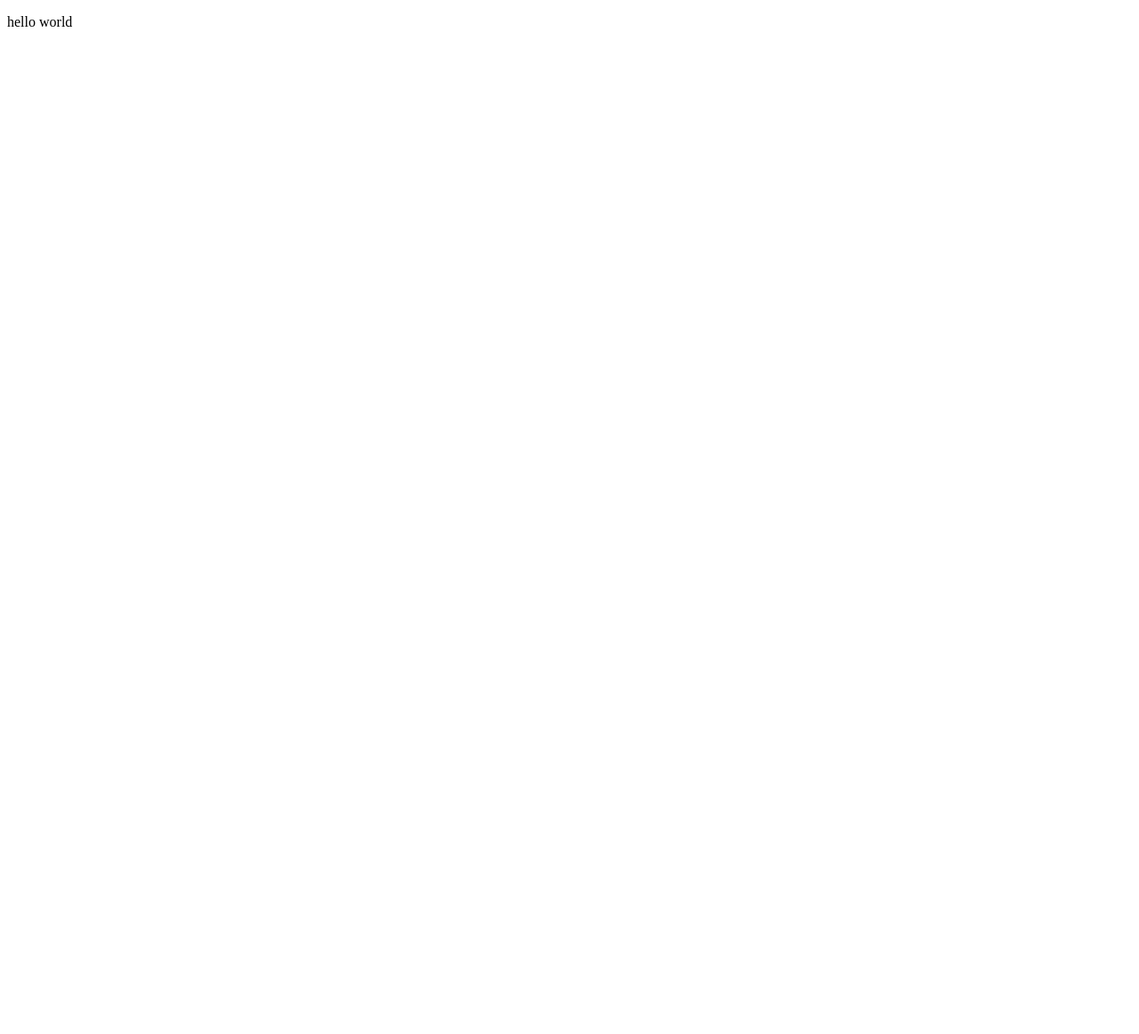
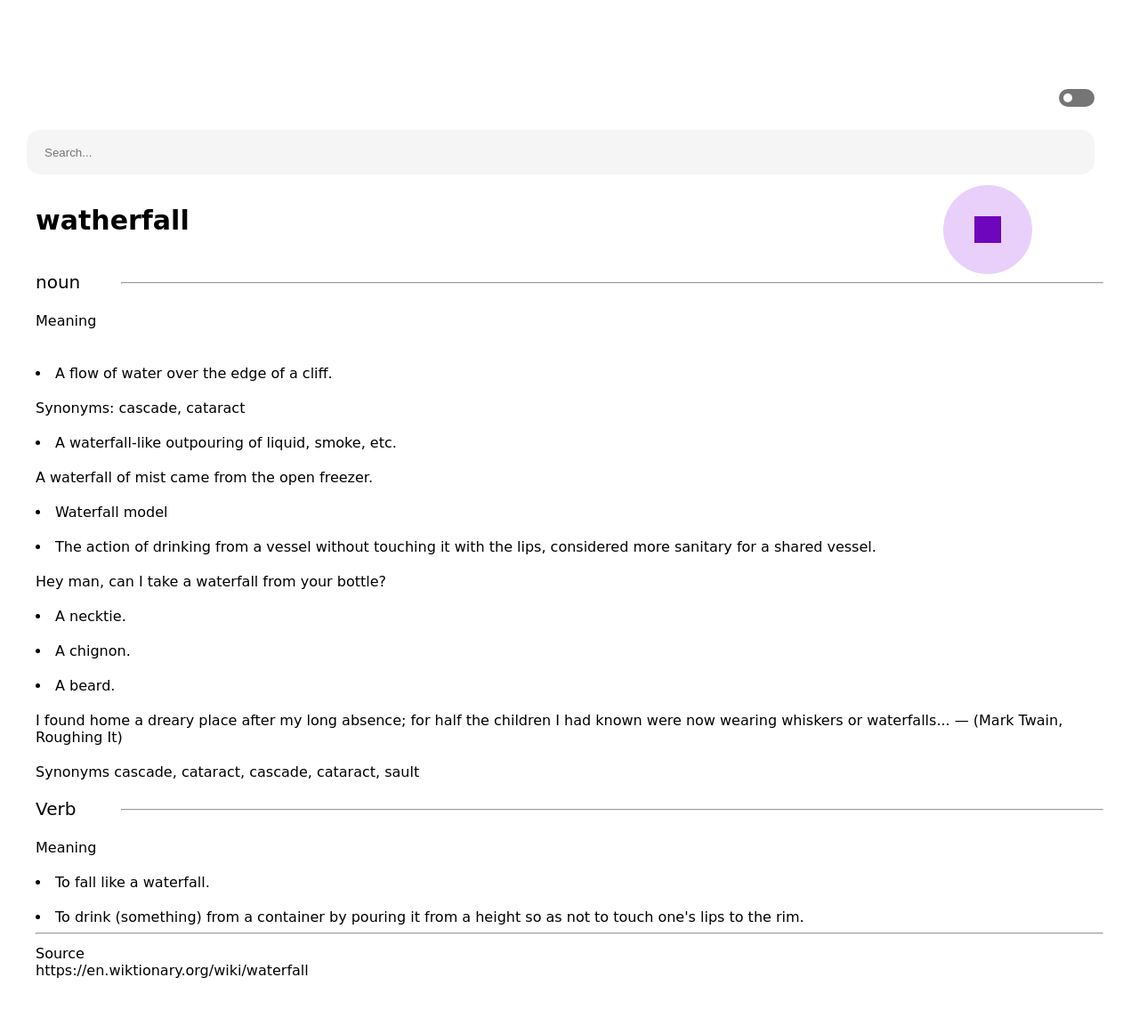
Before and after one commit to solomoni161514/Dictionary-A, a plain HTML site: page index.html in a window 1280 px wide. Shown: the whole page at 89% size. Before the commit the page ends 800 px from the top, so only its background shows below. Drawn offline with Linux system fonts and the light colour scheme.

Commit message:
homework

```diff
--- a/index.html
+++ b/index.html
@@ -4,8 +4,53 @@
     <meta charset="UTF-8">
     <meta name="viewport" content="width=device-width, initial-scale=1.0">
     <title>Document</title>
+    <link rel="stylesheet" href="style.css">
 </head>
 <body>
-    <p>hello world</p>
+    <header class="site-header">
+        <!-- svg -->
+        <div class="switch"><div></div></div>
+        <!-- svg --><input type="text" class="search-input" placeholder="Search...">
+    </header>
+    <main class="site-main">
+        <div class="just_div">
+        <p class="word-title">watherfall</p>
+        <div class="pose"><div class="p_but"></div></div></div>
+        <div class="word-type-container">
+            <p class="word-type">noun</p>
+            <hr class="divider">
+        </div>
+        <p class="section-title">Meaning</p>
+        <ul class="meaning-list"></ul>
+            <li class="meaning-item">A flow of water over the edge of a cliff.</li>
+            <p class="synonyms">Synonyms: <span class="synonym-list">cascade, cataract</span></p>
+            <li class="meaning-item">A waterfall-like outpouring of liquid, smoke, etc.</li>
+            <p class="example">A waterfall of mist came from the open freezer.</p>
+            <li class="meaning-item">Waterfall model</li>
+            <li class="meaning-item">The action of drinking from a vessel without touching it with the lips, considered more sanitary for a shared vessel.</li>
+            <p class="example">Hey man, can I take a waterfall from your bottle?</p>
+            <li class="meaning-item">A necktie.</li>
+            <li class="meaning-item">A chignon.</li>
+            <li class="meaning-item">A beard.</li>
+            <p class="example">I found home a dreary place after my long absence; for half the children I had known were now wearing whiskers or
+            waterfalls...
+            — <span class="author">(Mark Twain, Roughing It)</span>
+            </p>
+            <p class="synonyms">Synonyms <span class="synonym-list">cascade, cataract, cascade, cataract, sault</span></p>
+            <div class="word-type-container">
+            <p class="word-type">Verb</p>
+            <hr class="divider"></div>
+            <p class="section-title">Meaning</p>
+            <li class="meaning-item">To fall like a waterfall.</li>
+            <li class="meaning-item">To drink (something) from a container by pouring it from a height so as not to touch one's lips to the rim.
+            </li>
+            <hr class="divider1">
+        </ul>
+    </main>
+    <footer class="site-footer">
+        <p class="source-title">Source</p>
+        <p class="source-link">https://en.wiktionary.org/wiki/waterfall</p>
+    </footer>
 </body>
+<script src="script.js"></script>
 </html>
--- a/script.js
+++ b/script.js
@@ -0,0 +1,13 @@
+const SW = document.querySelector('.switch');
+
+if (SW) {
+    SW.onclick = function() {
+        if (SW.classList.contains('active')) {
+            SW.classList.remove('active');
+            SW.classList.add('deactive');
+        } else {
+            SW.classList.remove('deactive');
+            SW.classList.add('active');
+        }
+    };
+}
--- a/style.css
+++ b/style.css
@@ -0,0 +1,130 @@
+*{
+    margin: 0;
+    padding: 0;
+    box-sizing: border-box;
+}
+
+
+header{
+    color: white;
+    padding: 10px;
+    text-align: center;
+    display: flex;
+    justify-content: end;
+}
+
+body{
+    padding: 40px;
+    font-family: cursive;
+}
+.switch{
+    display: flex;
+    align-items: center;
+    justify-content: start;
+    background-color: #757575;
+    width: 40px;
+    height: 20px;
+    border-radius: 10px;
+    padding: 5px;
+}
+
+.switch div{
+    width: 10px;
+    height: 10px;
+    background-color: #fff;
+    border-radius: 10px;
+
+}
+
+.switch.active div{
+    transition: 0.2s;
+    transform: translateX(20px);
+}
+
+.switch.deactive div {
+
+    transition: 0.2s;
+}
+
+.search-input{
+    width: 100%;
+    height: 50px;
+    border-radius: 15px;
+    border: none;
+    background-color: #f5f5f5;
+    position: absolute;
+    top: 140%;
+    padding: 20px;
+
+}
+
+main{
+    position: relative;
+    top: 150px;
+    display: flex;
+    flex-direction: column;
+    gap: 20px;
+}
+
+header {
+    position: relative;
+    top: 50px;
+}
+
+footer{
+    position: relative;
+        top: 150px;
+        height: 100px;
+    }
+
+.word-title{
+    font-size: 30px;
+    font-weight: 600;
+    margin-bottom: 20px;
+}
+
+.word-type{
+    font-size: 20px;
+    font-weight: 500;
+}
+
+.word-type-container{
+    display: flex;
+    flex-direction: column;
+}
+
+hr{
+    position: relative;
+    bottom: 12px;
+    width: 92%;
+    left: 8%;
+}
+
+.divider1{
+    width: 100%;
+    left: 0;
+}
+
+.pose{
+    background-color: #e8d0fa;
+    width: 100px;
+    height: 100px;
+    position: absolute;
+    left: 85%;
+    border-radius: 50%;
+}
+
+.p_but{
+    background-color: #6d06bd;
+    width: 30px;
+    height: 30px;
+    position: absolute;
+    left: 35%;
+    top: 35%;
+}
+
+.just_div{
+    display: flex;
+    justify-content: space-between;
+    align-items: center;
+}
```
Also changed, not shown: homework.js (added, +48 -0 lines).
